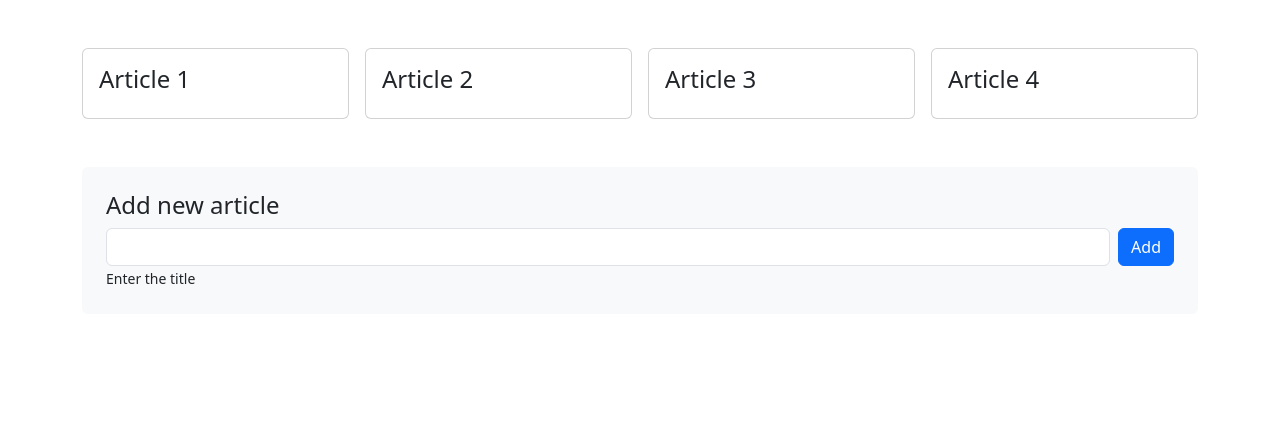
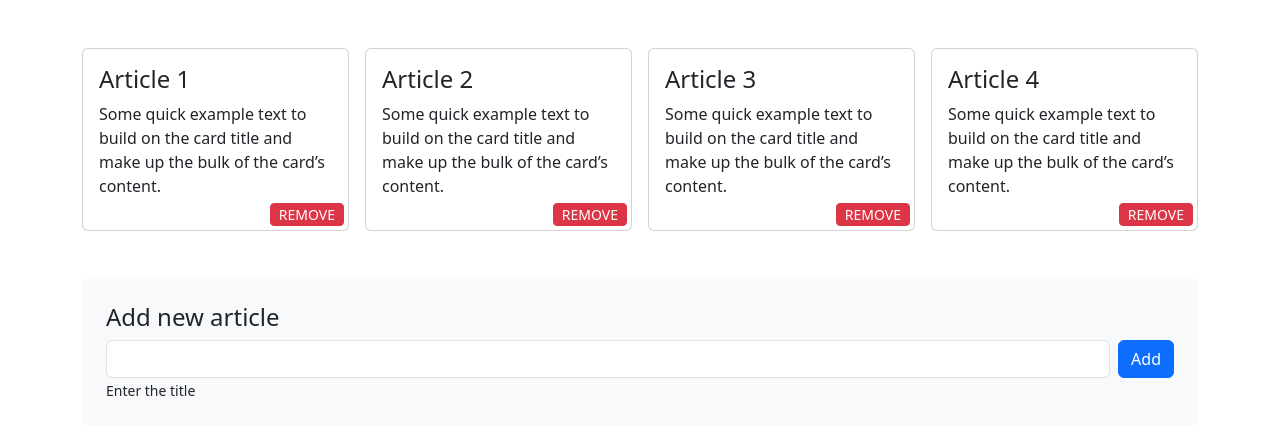
Before and after one commit to odon-airoldi/react-form, a React (Vite) app: page / in a window 1280 px wide. Shown: the top 434 px of the page. Built offline with nearby package versions, Linux system fonts and the light colour scheme.

Commit message:
add button remove artcile with event handlers

```diff
--- a/src/App.jsx
+++ b/src/App.jsx
@@ -26,8 +26,8 @@ function App() {
 
   const [newArticle, setNewArticle] = useState('')
   const [updateArticles, setUpdateArticles] = useState(articles)
+
   const [message, setMessage] = useState('Enter the title')
-
   const [classMessage, setClassMessage] = useState('')
 
 
@@ -44,7 +44,7 @@ function App() {
 
     if (newArticle.length > 0) {
 
-      setUpdateArticles([newArticle, ...updateArticles])
+      setUpdateArticles([...updateArticles, newArticle])
 
     }
     else {
@@ -55,6 +55,14 @@ function App() {
     setNewArticle('')
 
   }
+
+  function removeArticle(i) {
+
+    const notRemovedArticles = updateArticles.filter((updateArticles, index) => index != i)
+    setUpdateArticles(notRemovedArticles)
+
+  }
+
 
 
 
@@ -68,8 +76,10 @@ function App() {
             updateArticles.map((article, index) => (
               <div key={index}>
                 <div className="card">
-                  <div className="card-body">
-                    <h2 className="h4">{article}</h2>
+                  <div className="card-body position-relative">
+                    <h2 className="card-title h4">{article}</h2>
+                    <p className="card-text">Some quick example text to build on the card title and make up the bulk of the card’s content.</p>
+                    <button className="btn btn-sm btn-danger py-0 m-1 position-absolute bottom-0 end-0 text-uppercase" onClick={() => removeArticle(index)}>Remove</button>
                   </div>
                 </div>
               </div>
```
